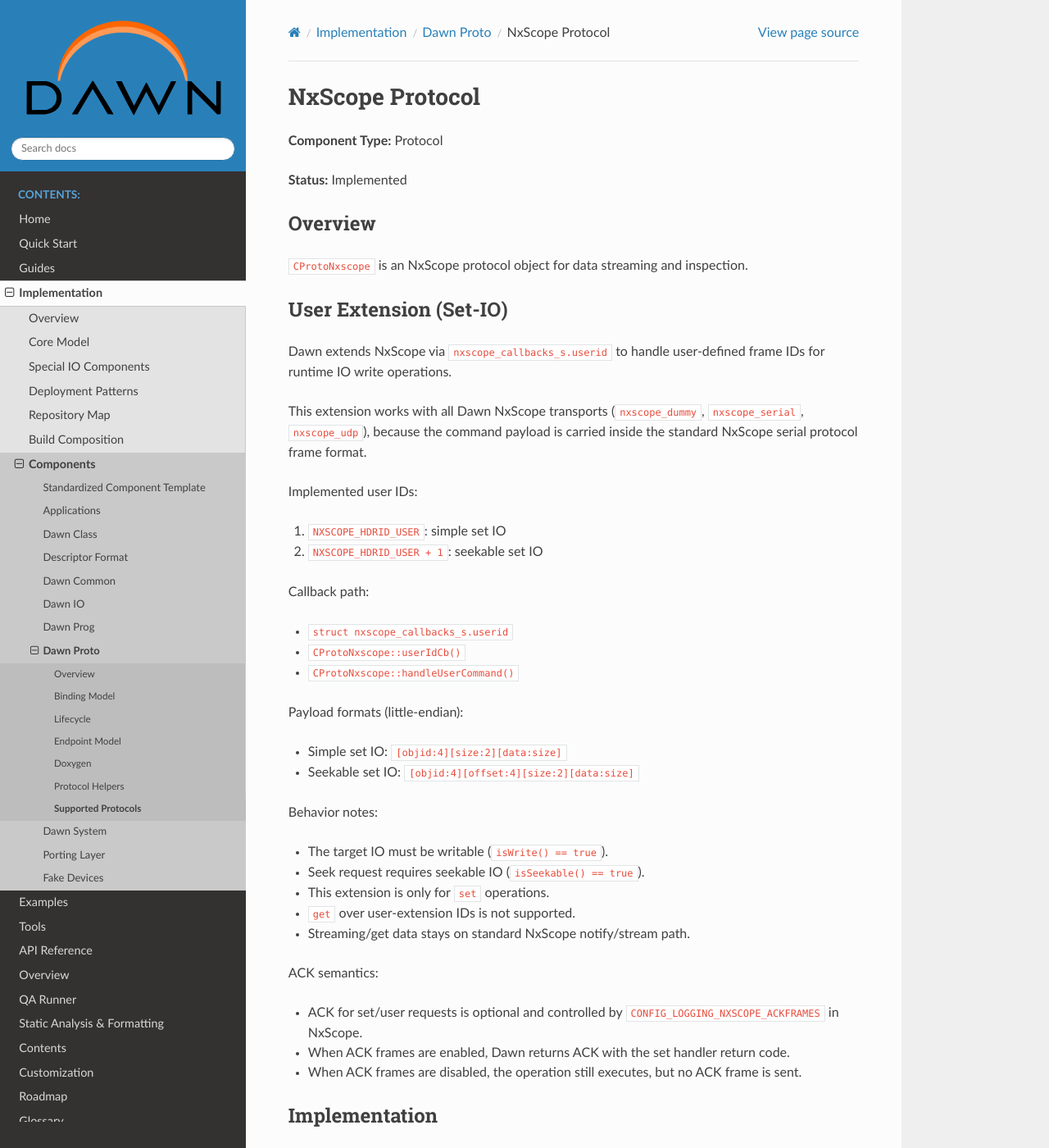
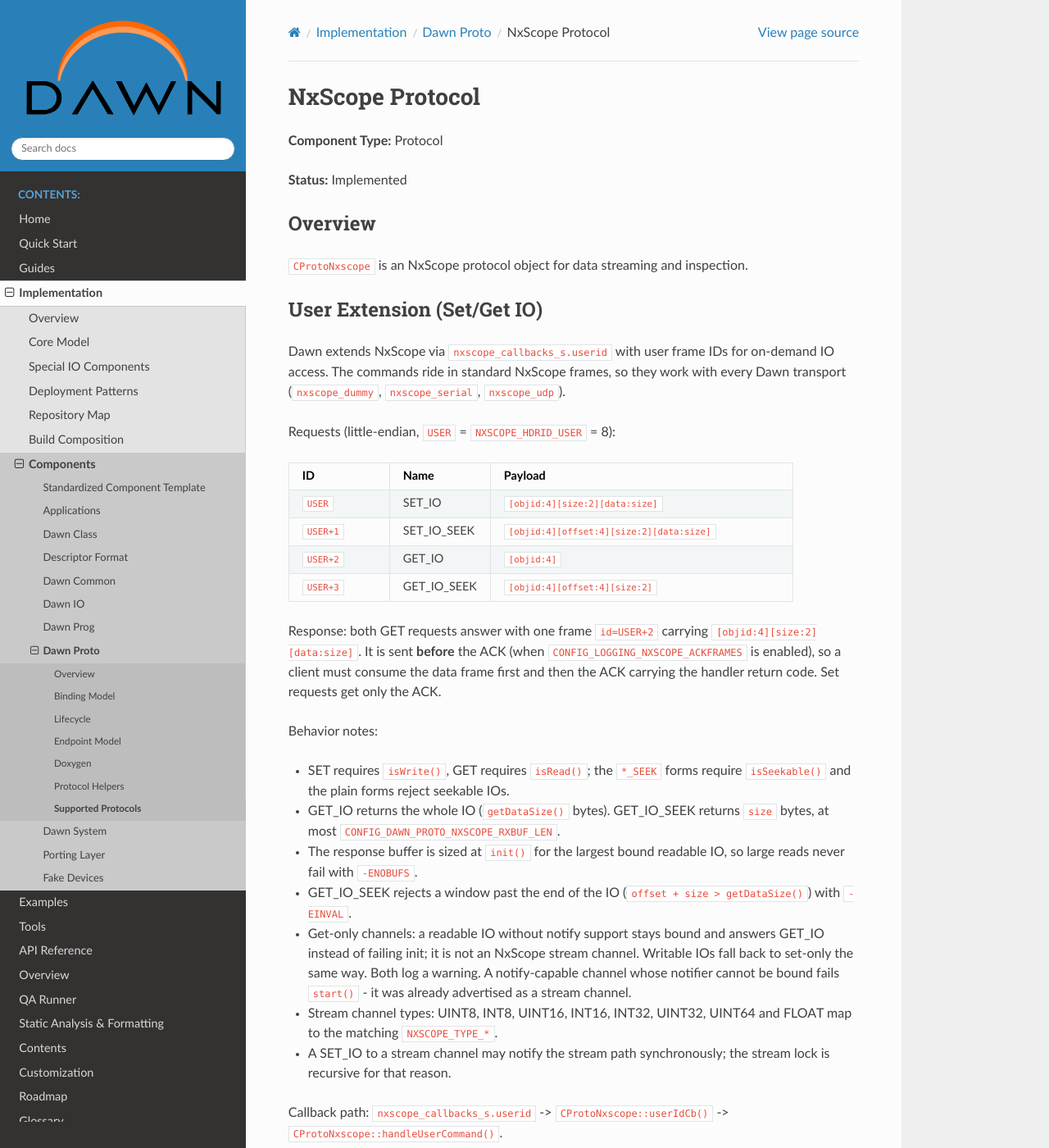
Before and after one commit to railab/dawn, a Sphinx documentation site: the page built from Documentation/components/proto/nxscope.rst, in a window 1280 px wide and 1400 px high. Shown: the whole window at 82% size. Built offline with Sphinx 7.4.7 and the Read the Docs theme 3.1.0, drawn with Linux system fonts in a browser that asks for light colours; some of the changed text lies outside the part shown.

Commit message:
proto/nxscope: user GET_IO/SET_IO requests and get-only channels
Add user-frame handlers so a client can read (GET_IO/GET_IO_SEEK) and
write (SET_IO/SET_IO_SEEK) bound I/O objects over the stream link, with
a dawn-owned response buffer sized from the bound IOs and seek windows
checked against the object size. Read-only or non-notifying channels
fall back to on-demand access instead of failing channel creation.

Also: 8/16-bit integer channel types, per-batch put that honours
timestamp padding, stream flush paced by the notifier under a recursive
stream lock (the lib put lock can stay disabled), the receive interval
in Kconfig, and the stop order guarded by a static_assert.

Signed-off-by: raiden00pl <raiden00@railab.me>

```diff
--- a/Documentation/components/proto/nxscope.rst
+++ b/Documentation/components/proto/nxscope.rst
@@ -12,51 +12,64 @@
 ``CProtoNxscope`` is an NxScope protocol object for data streaming and
 inspection.
 
-User Extension (Set-IO)
-=======================
+User Extension (Set/Get IO)
+===========================
 
-Dawn extends NxScope via ``nxscope_callbacks_s.userid`` to handle
-user-defined frame IDs for runtime IO write operations.
+Dawn extends NxScope via ``nxscope_callbacks_s.userid`` with user frame IDs
+for on-demand IO access. The commands ride in standard NxScope frames, so
+they work with every Dawn transport (``nxscope_dummy``, ``nxscope_serial``,
+``nxscope_udp``).
 
-This extension works with all Dawn NxScope transports
-(``nxscope_dummy``, ``nxscope_serial``, ``nxscope_udp``), because the
-command payload is carried inside the standard NxScope serial protocol
-frame format.
+Requests (little-endian, ``USER`` = ``NXSCOPE_HDRID_USER`` = 8):
 
-Implemented user IDs:
+.. list-table::
+   :widths: 20 20 60
+   :header-rows: 1
 
-1. ``NXSCOPE_HDRID_USER``: simple set IO
-2. ``NXSCOPE_HDRID_USER + 1``: seekable set IO
+   * - ID
+     - Name
+     - Payload
+   * - ``USER``
+     - SET_IO
+     - ``[objid:4][size:2][data:size]``
+   * - ``USER+1``
+     - SET_IO_SEEK
+     - ``[objid:4][offset:4][size:2][data:size]``
+   * - ``USER+2``
+     - GET_IO
+     - ``[objid:4]``
+   * - ``USER+3``
+     - GET_IO_SEEK
+     - ``[objid:4][offset:4][size:2]``
 
-Callback path:
-
-- ``struct nxscope_callbacks_s.userid``
-- ``CProtoNxscope::userIdCb()``
-- ``CProtoNxscope::handleUserCommand()``
-
-Payload formats (little-endian):
-
-- Simple set IO:
-  ``[objid:4][size:2][data:size]``
-- Seekable set IO:
-  ``[objid:4][offset:4][size:2][data:size]``
+Response: both GET requests answer with one frame ``id=USER+2`` carrying
+``[objid:4][size:2][data:size]``. It is sent **before** the ACK (when
+``CONFIG_LOGGING_NXSCOPE_ACKFRAMES`` is enabled), so a client must consume
+the data frame first and then the ACK carrying the handler return code.
+Set requests get only the ACK.
 
 Behavior notes:
 
-- The target IO must be writable (``isWrite() == true``).
-- Seek request requires seekable IO (``isSeekable() == true``).
-- This extension is only for ``set`` operations.
-- ``get`` over user-extension IDs is not supported.
-- Streaming/get data stays on standard NxScope notify/stream path.
+- SET requires ``isWrite()``, GET requires ``isRead()``; the ``*_SEEK`` forms
+  require ``isSeekable()`` and the plain forms reject seekable IOs.
+- GET_IO returns the whole IO (``getDataSize()`` bytes). GET_IO_SEEK
+  returns ``size`` bytes, at most ``CONFIG_DAWN_PROTO_NXSCOPE_RXBUF_LEN``.
+- The response buffer is sized at ``init()`` for the largest bound
+  readable IO, so large reads never fail with ``-ENOBUFS``.
+- GET_IO_SEEK rejects a window past the end of the IO
+  (``offset + size > getDataSize()``) with ``-EINVAL``.
+- Get-only channels: a readable IO without notify support stays bound and
+  answers GET_IO instead of failing init; it is not an NxScope stream
+  channel. Writable IOs fall back to set-only the same way. Both log a
+  warning. A notify-capable channel whose notifier cannot be bound fails
+  ``start()`` - it was already advertised as a stream channel.
+- Stream channel types: UINT8, INT8, UINT16, INT16, INT32, UINT32, UINT64
+  and FLOAT map to the matching ``NXSCOPE_TYPE_*``.
+- A SET_IO to a stream channel may notify the stream path synchronously;
+  the stream lock is recursive for that reason.
 
-ACK semantics:
-
-- ACK for set/user requests is optional and controlled by
-  ``CONFIG_LOGGING_NXSCOPE_ACKFRAMES`` in NxScope.
-- When ACK frames are enabled, Dawn returns ACK with the set handler
-  return code.
-- When ACK frames are disabled, the operation still executes, but no ACK
-  frame is sent.
+Callback path: ``nxscope_callbacks_s.userid`` ->
+``CProtoNxscope::userIdCb()`` -> ``CProtoNxscope::handleUserCommand()``.
 
 Implementation
 ==============
@@ -78,7 +91,10 @@
 - ``CONFIG_DAWN_PROTO_NXSCOPE_SERIAL``: enables the serial transport.
 - ``CONFIG_DAWN_PROTO_NXSCOPE_UDP``: enables the UDP transport.
 - ``CONFIG_DAWN_PROTO_NXSCOPE_STREAMBUF_LEN``: stream buffer length.
-- ``CONFIG_DAWN_PROTO_NXSCOPE_RXBUF_LEN``: receive buffer length.
+- ``CONFIG_DAWN_PROTO_NXSCOPE_RXBUF_LEN``: receive buffer length (also the
+  GET_IO_SEEK chunk limit).
+- ``CONFIG_DAWN_PROTO_NXSCOPE_RECV_INTERVAL``: recv thread poll interval in
+  microseconds (idle timeout in notify mode).
 - ``CONFIG_DAWN_PROTO_NXSCOPE_RX_PADDING``: extra receive buffer padding.
 - ``CONFIG_DAWN_PROTO_NXSCOPE_CRIBUF_LEN``: critical buffer length.
 - ``CONFIG_DAWN_PROTO_NXSCOPE_SAMPLE_THREAD``: polling sample-thread mode.
```
Also changed, not shown: 5 other files.
